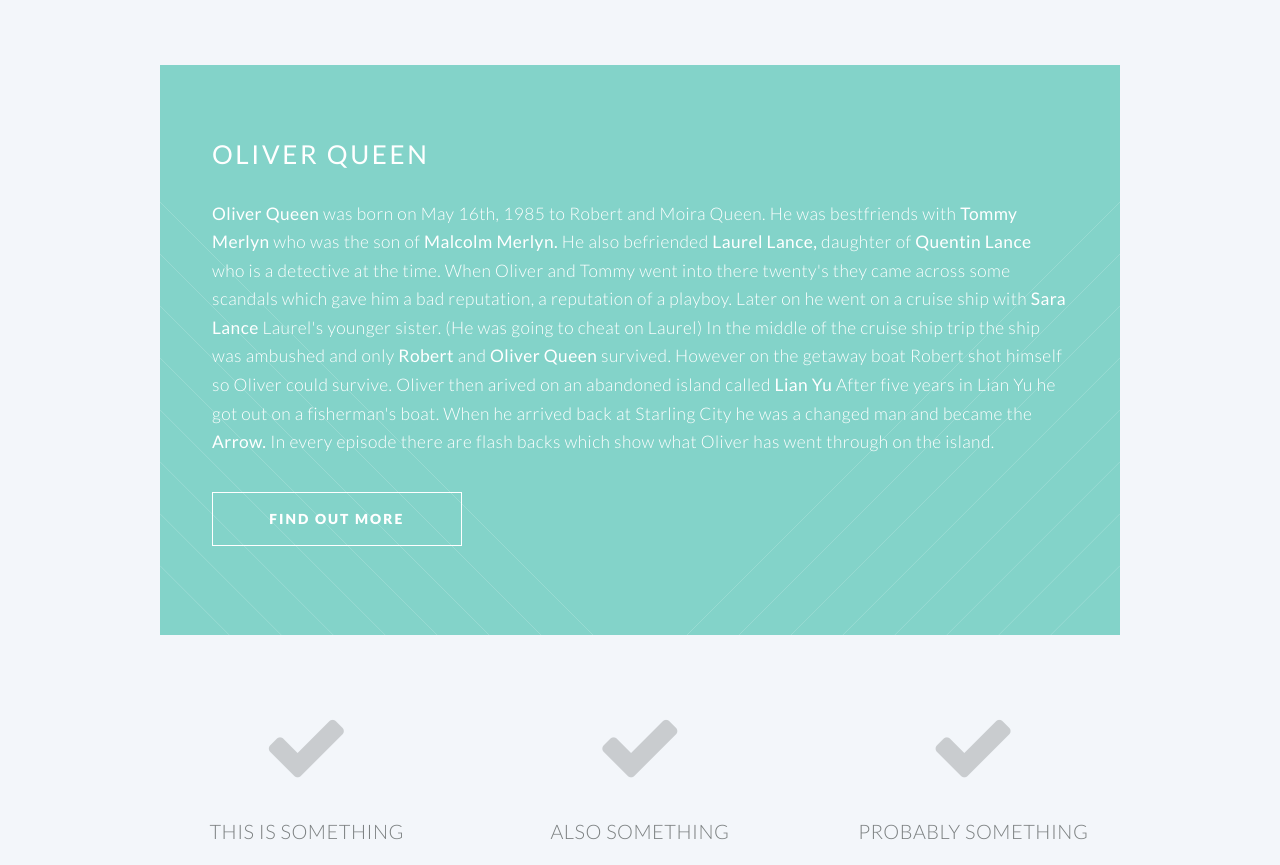
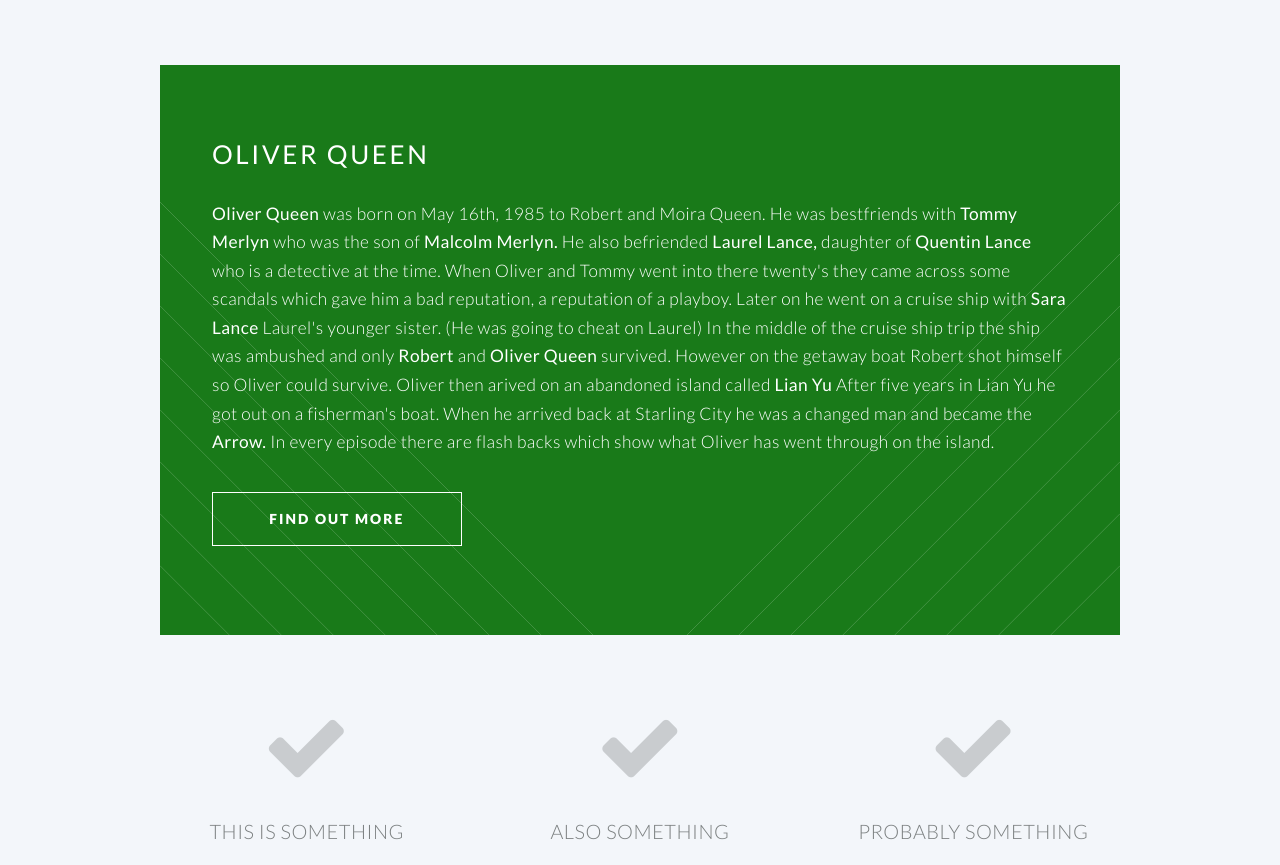
Before and after one commit to CowsAlways/CowsAlways.github.io, a plain HTML site: page index.html in a window 1280 px wide. Shown: the part 976-1841 px from the top of the page. Drawn offline with Linux system fonts and the light colour scheme.

Commit message:
Changed color of bio
Changed color of bio for Oliver Queen

```diff
--- a/assets/css/main.css
+++ b/assets/css/main.css
@@ -2106,7 +2106,7 @@
 		}
 
 		.wrapper.style2 {
-			background-color: #83d3c9;
+			background-color: #197A19;
 			background-image: url("images/light-bl.svg"), url("images/light-br.svg");
 			background-position: bottom left, bottom right;
 			background-repeat: no-repeat, no-repeat;
```
